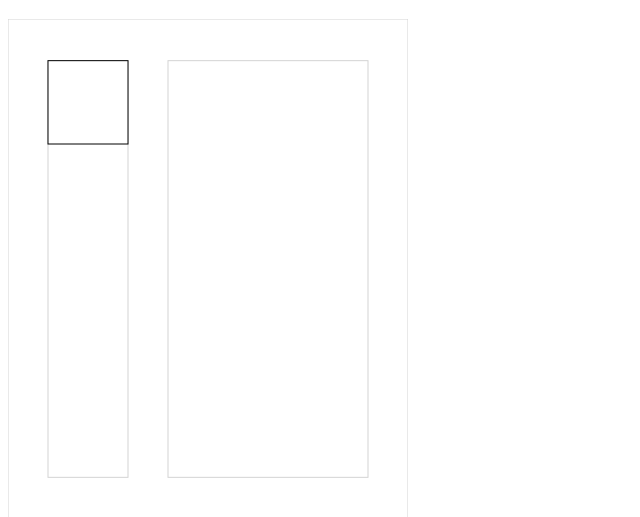
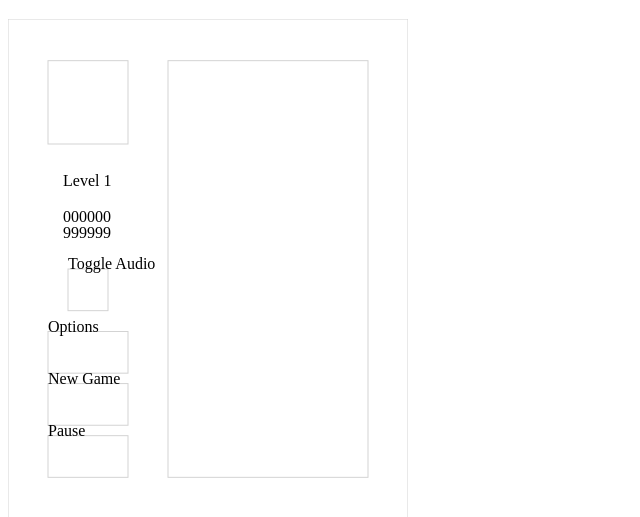
Before and after one commit to seavor/d3, a website: page tetris/index.html in a window 1280 px wide. Shown: the part 61-578 px from the top of the page, without its empty margins (0-640 px from the left). Drawn offline with nearby package versions, Linux system fonts and the light colour scheme.

Commit message:
create button objects, add click events

```diff
--- a/css/d3-tetris.scss
+++ b/css/d3-tetris.scss
@@ -30,13 +30,26 @@
     }
 
     &-safeZone {
-      @extend %outline;
+      @extend %wireframe;
+    }
+
+    &-scoreBox {
+      @extend %wireframe;
+    }
+
+    &-btn {
+      cursor: pointer;
+
+      &:hover {
+        fill: lightgray;
+      }
+
+      &-audio,
+      &-pause,
+      &-options,
+      &-newGame {
+        @extend %wireframe, .d3t-btn;
+      }
     }
   }
-
-
-
-
-
-
 }
--- a/js/d3-tetris.js
+++ b/js/d3-tetris.js
@@ -30,13 +30,17 @@
 
   layout = {
     wrapper  : { x: 20, y: 24, grid: [0, 0]},
-    sideBoard: { x: 4,  y: 20, grid: [2, 2]},
     playBoard: { x: 10, y: 20, grid: [8, 2]},
-    safeZone:  { x: 4,  y: 4 , grid: [0, 0]},
-    scoreBox:  { x: 4,  y: 4 , grid: [0, 5]},
-    audioTog:  { x: 2,  y: 2 , grid: [1, 10]},
-    buttons:   { x: 4,  y: 7 , grid: [0, 13]},
-    // wrapper:   { x: 24, y: 30 },
+    safeZone:  { x: 4,  y: 4 , grid: [2, 2]},
+    scoreBox:  { x: 4,  y: 4 , grid: [2, 7]},
+      levelCounter: { x: 0,  y: 0 , grid: [.75, 1]},
+      yourScore:    { x: 0,  y: 0 , grid: [.75, 2.75]},
+      highScore:    { x: 0,  y: 0 , grid: [.75, 3.5]},
+    btnAudio:  { x: 2,  y: 2 , grid: [3, 12]},
+    btnOptions:{ x: 4,  y: 2 , grid: [2, 15]},
+    btnNewGame:{ x: 4,  y: 2 , grid: [2, 17.5]},
+    btnPause:  { x: 4,  y: 2 , grid: [2, 20]},
+
     endVar:   { x: 0, y: 0 },
   },
 
@@ -50,6 +54,11 @@
   playBoard,
 
   safeZone,
+  textArea,
+    levelCounter,
+
+  audioTog,
+  btnOptions,
 
 
 
@@ -63,10 +72,11 @@
       $($(config.id)[0]).empty() :
       $("<div>").attr("id", config.selector).appendTo($body);
 
-    wrapper = new D3ObjectWrapper({
+    wrapper = new D3BoardObject({
       el : d3.select("#" + $element[0].id).append("svg")
         .attr("width", config.width)
         .attr("height", config.height),
+      key: "wrapper",
       width: config.width,
       height: config.height,
       class: config.prefix + "-mainWrapper",
@@ -74,45 +84,131 @@
         x: d3.scale.linear().domain([0, layout.wrapper.x]).range([0, config.width]),
         y: d3.scale.linear().domain([0, layout.wrapper.y]).range([0, config.height])
       }
-    }, "wrapper", false);
+    }).init(false, false, true);
 
-    sideBoard = new D3ObjectWrapper({
-      el: wrapper.el.append("g")
-        .attr("transform", "translate("
-          + wrapper.scale.x(layout.sideBoard.grid[0]) + ", "
-          + wrapper.scale.y(layout.sideBoard.grid[1]) +")"
-        ),
-      width: wrapper.scale.x(layout.sideBoard.x),
-      height: wrapper.scale.y(layout.sideBoard.y),
-      class: config.prefix + "-sideBoard",
-    }, "sideBoard");
-
-    safeZone = new D3ObjectWrapper({
-      el: sideBoard.el.append("g"),
-      width: sideBoard.scale.x(layout.safeZone.x),
-      height: sideBoard.scale.y(layout.safeZone.y),
-      class: config.prefix + "-safeZone",
-      scale: {
-        x: d3.scale.linear().domain([0, layout.safeZone.x]).range([0, sideBoard.scale.x(layout.safeZone.x)]),
-        y: d3.scale.linear().domain([0, layout.safeZone.y]).range([0, sideBoard.scale.y(layout.safeZone.y)])
-      }
-    }, "safeZone");
-
-    playBoard = new D3ObjectWrapper({
-      width: wrapper.scale.x(layout.playBoard.x),
-      height: wrapper.scale.y(layout.playBoard.y),
-      class: config.prefix + "-playBoard",
-
-      el: wrapper.el.append("g")
-        .attr("transform", "translate("
-          + wrapper.scale.x(layout.playBoard.grid[0]) +", "
-          + wrapper.scale.y(layout.playBoard.grid[1]) +")"
-        )
-    }, "playBoard");
+    createFieldElements(wrapper);
   };
 
+  function createFieldElements(playfield){
+    playBoard = new D3BoardObject({
+      el: playfield.config.el.append("g"),
+      key: "playBoard",
+      parent: playfield,
+      scaleToParent: true,
+      class: config.prefix + "-playBoard",
+    }).init(true, true, true);
+
+    safeZone = new D3BoardObject({
+      el: playfield.config.el.append("g"),
+      key: "safeZone",
+      parent: playfield,
+      scaleToParent: true,
+      class: config.prefix + "-safeZone"
+    }).init(true, true, true);
+
+    scoreBox = new D3BoardObject({
+      el: playfield.config.el.append("g"),
+      key: "scoreBox",
+      parent: playfield,
+      scaleToParent: true,
+      class: config.prefix + "-scoreBox"
+    }).init(true, true);
+
+      levelCounter = new D3TextNode({
+        el: scoreBox.config.el.append("text"),
+        key: "levelCounter",
+        parent: scoreBox,
+        scaleToParent: true,
+        class: config.prefix + "-levelCounter"
+      }).init(true, true).config.el
+        .text("Level 1");
+
+      yourScore = new D3TextNode({
+        el: scoreBox.config.el.append("text"),
+        key: "yourScore",
+        parent: scoreBox,
+        scaleToParent: true,
+        class: config.prefix + "-yourScore"
+      }).init(true, true).config.el
+        .text("000000");
+
+      highScore = new D3TextNode({
+        el: scoreBox.config.el.append("text"),
+        key: "highScore",
+        parent: scoreBox,
+        scaleToParent: true,
+        class: config.prefix + "-highScore"
+      }).init(true, true).config.el
+        .text("999999");
+
+
+    btnAudio = new D3ActionButton({
+      el: playfield.config.el.append("g"),
+      key: "btnAudio",
+      parent: playfield,
+      scaleToParent: true,
+      class: config.prefix + "-btn-audio",
+      clickEvent: function(){
+        console.log("Audio Button Clicked: ", this);
+      },
+    }).init(true, true, true).initClickEvents();
+      new D3TextNode({
+        el: btnAudio.config.el.append("text").text("Toggle Audio"),
+        parent: btnAudio,
+        scaleToParent: true
+      });
+
+    btnOptions = new D3ActionButton({
+      el: playfield.config.el.append("g"),
+      key: "btnOptions",
+      parent: playfield,
+      scaleToParent: true,
+      class: config.prefix + "-btn-options",
+      clickEvent: function(){
+        console.log("Options Button Clicked: ", this);
+      }
+    }).init(true, true, true).initClickEvents();;
+      new D3TextNode({
+        el: btnOptions.config.el.append("text").text("Options"),
+        parent: btnOptions,
+        scaleToParent: true
+      });
+
+    btnNewGame = new D3ActionButton({
+      el: playfield.config.el.append("g"),
+      key: "btnNewGame",
+      parent: playfield,
+      scaleToParent: true,
+      class: config.prefix + "-btn-newGame",
+      clickEvent: function(){
+        console.log("New Game Button Clicked: ", this);
+      }
+    }).init(true, true, true).initClickEvents();;
+      new D3TextNode({
+        el: btnNewGame.config.el.append("text").text("New Game"),
+        parent: btnNewGame,
+        scaleToParent: true
+      });
+
+    btnPause = new D3ActionButton({
+      el: playfield.config.el.append("g"),
+      key: "btnPause",
+      parent: playfield,
+      scaleToParent: true,
+      class: config.prefix + "-btn-pause",
+      clickEvent: function(){
+        console.log("Pause Button Clicked: ", this);
+      }
+    }).init(true, true, true).initClickEvents();;
+      new D3TextNode({
+        el: btnPause.config.el.append("text").text("Pause"),
+        parent: btnPause,
+        scaleToParent: true
+      });
+  }
+
  /*
-  * D3 object containers
+  * D3 Board Objects
   *
   * @param [Object] data - extend's base object
   * @param [Integer] data.x - element's x position
@@ -124,14 +220,15 @@
   * @param [d3Scale] data.scale - d3 scale for element's x/y axes
   */
 
-  function D3ObjectWrapper(data, key, scale, rect){
-    var scale = scale === undefined ? true : scale,
-      rect = rect === undefined ? true : rect,
-      temp = $.extend({
+  function D3Object(data){
+    this.config = $.extend({
       el: {},
       class: "",
       x: 0,
       y: 0,
+      key: "",
+      parent: "",
+      scaleToParent: false,
       width: 0,
       height: 0,
       scale: {
@@ -140,23 +237,65 @@
       }
     }, data);
 
-    if (scale) {
-      temp.scale = {
-        x: d3.scale.linear().domain([0, layout[key].x]).range([0, wrapper.scale.x(layout[key].x)]),
-        y: d3.scale.linear().domain([0, layout[key].y]).range([0, wrapper.scale.y(layout[key].y)])
+    this.init = function(gridPosition, calcScale, addRect){
+      console.log(this);
+      if (this.config.scaleToParent) {
+        this.config.width = this.config.parent.config.scale.x(layout[this.config.key].x);
+        this.config.height = this.config.parent.config.scale.y(layout[this.config.key].y);
+      }
+
+      if (gridPosition && !!layout[this.config.key]) {
+        this.config.el.attr("transform",  "translate("
+          + this.config.parent.config.scale.x(layout[this.config.key].grid[0]) + ", "
+          + this.config.parent.config.scale.y(layout[this.config.key].grid[1]) + ")"
+        );
+      }
+
+
+      if (calcScale && !!layout[this.config.key]) {
+        this.config.scale = {
+          x: d3.scale.linear().domain([0, layout[this.config.key].x]).range([0, this.config.parent.config.scale.x(layout[this.config.key].x)]),
+          y: d3.scale.linear().domain([0, layout[this.config.key].y]).range([0, this.config.parent.config.scale.y(layout[this.config.key].y)])
         }
       }
 
-    if (rect) {
-      temp.el.append("rect")
-        .classed(data.class, true)
-        .attr("width", data.width)
-        .attr("height", data.height);
+      if (addRect) {
+        this.config.el.append("rect")
+          .classed(this.config.class, true)
+          .attr("width", this.config.width)
+          .attr("height", this.config.height);
       }
 
-    return temp;
+      return this;
+    }
   }
 
+  function D3BoardObject(data){
+    D3Object.apply(this, arguments);
+  } D3BoardObject.prototype.constructor = D3Object;
+
+
+  function D3ActionButton(data){
+    D3Object.apply(this, arguments);
+
+    this.initClickEvents = function(){
+      $(this.config.el.select("rect")[0]).on('click', this.config.clickEvent);
+      return this;
+    }
+  } D3ActionButton.prototype.constructor = D3Object;
+
+  function D3TextNode(data){
+    D3Object.apply(this, arguments);
+  } D3TextNode.prototype.constructor = D3Object;
+
+  function D3Modal(data){
+    var modal = wrapper.append('g')
+      .attr("id", "d3-tetris-modal");
+
+    // modal.append("rect")
+    //   .attr("width", config.width)
+    //   .attr("height", config.height);
+  }
 
 
   $document.ready(function(){ initializeApplication(); });
```
Also changed, not shown: css/d3-tetris.css. Lines whose indentation alone changed are shown as unchanged.
